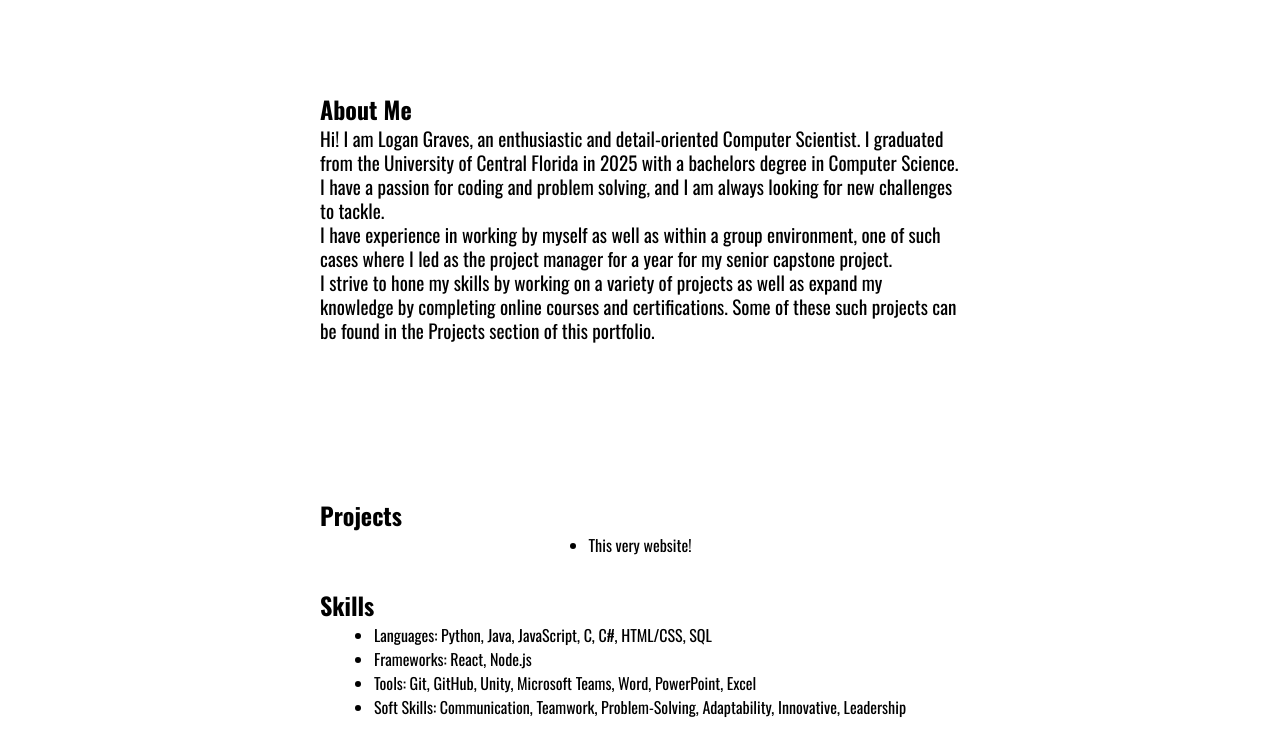
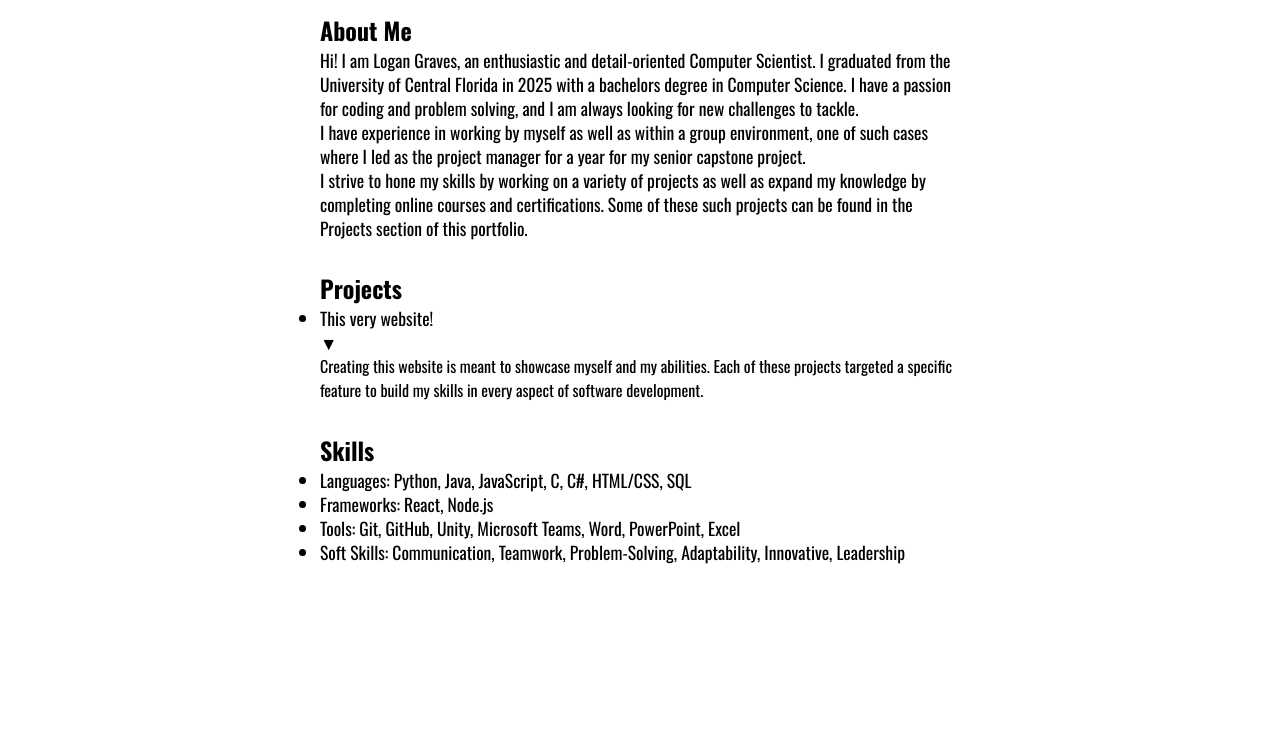
Before and after one commit to GravesLogan/graveslogan.github.io, a plain HTML site: page index.html in a window 1280 px wide. Shown: the part 63-800 px from the top of the page. Drawn offline with nearby package versions, Linux system fonts and the light colour scheme.

Commit message:
Edited styling and added js functionality for the projects descriptions

```diff
--- a/index.css
+++ b/index.css
@@ -2,6 +2,9 @@ html, body {
     font-family: 'Oswald', sans-serif;
 }
 
+body {
+    margin-top: 60px; /* To prevent content from being hidden behind the fixed header */
+}
 
 * {
   margin: 0;
@@ -71,9 +74,10 @@ nav li a {
     justify-content: center;
     align-items: center;
     width: 50%;
-    height: 500px;
+    /* height: 500px; */
     margin:0 auto;
-    margin-top: 30px;
+    padding: 15px 0;
+    /* margin-top: 30px; */
 }
 
 .about h2 {
@@ -85,7 +89,7 @@ nav li a {
     display: block;
     width: 100%;
     line-height: 1.5rem;
-    font-size: 1.2rem;
+    font-size: 1.1rem;
 }
 
 /* Projects section */
@@ -93,11 +97,12 @@ nav li a {
     display: flex;
     flex-direction: column;
     justify-content: center;
-    align-items: center;
+    align-items: start;
     width: 50%;
     height: auto;
     margin:0 auto;
-    margin-top: 30px;
+    padding: 15px 0;
+    /* margin-top: 30px; */
 }
 
 .projects h2 {
@@ -105,20 +110,38 @@ nav li a {
     width: 100%;
 }
 
+.projects li {
+    line-height: 1.5rem;
+    font-size: 1.1rem;
+}
+
+.projects li:hover {
+    cursor: pointer;
+}
+
+.projects li section {
+    display: none;
+    padding: 10px 0;
+}
 
 /* Skills section */
 .skills {
     display: flex;
     flex-direction: column;
     justify-content: center;
-    align-items: center;
+    align-items: start;
     width: 50%;
     height: auto;
     margin:0 auto;
-    margin-top: 30px;
+    padding: 15px 0;
 }
 
 .skills h2 {
     display: block;
     width: 100%;
 }
+
+.skills li {
+    line-height: 1.5rem;
+    font-size: 1.1rem;
+}
--- a/index.html
+++ b/index.html
@@ -32,7 +32,8 @@
         <div class="projects" id="projects">
             <h2>Projects</h2>
             <ul>
-                <li>This very website!</li>
+                <li>This very website! <p>▼</p></li>
+                <section>Creating this website is meant to showcase myself and my abilities. Each of these projects targeted a specific feature to build my skills in every aspect of software development.</section>
             </ul>
         </div>
         <div class="skills" id="skills">
```
Also changed, not shown: index.js (+9 -0 lines).
